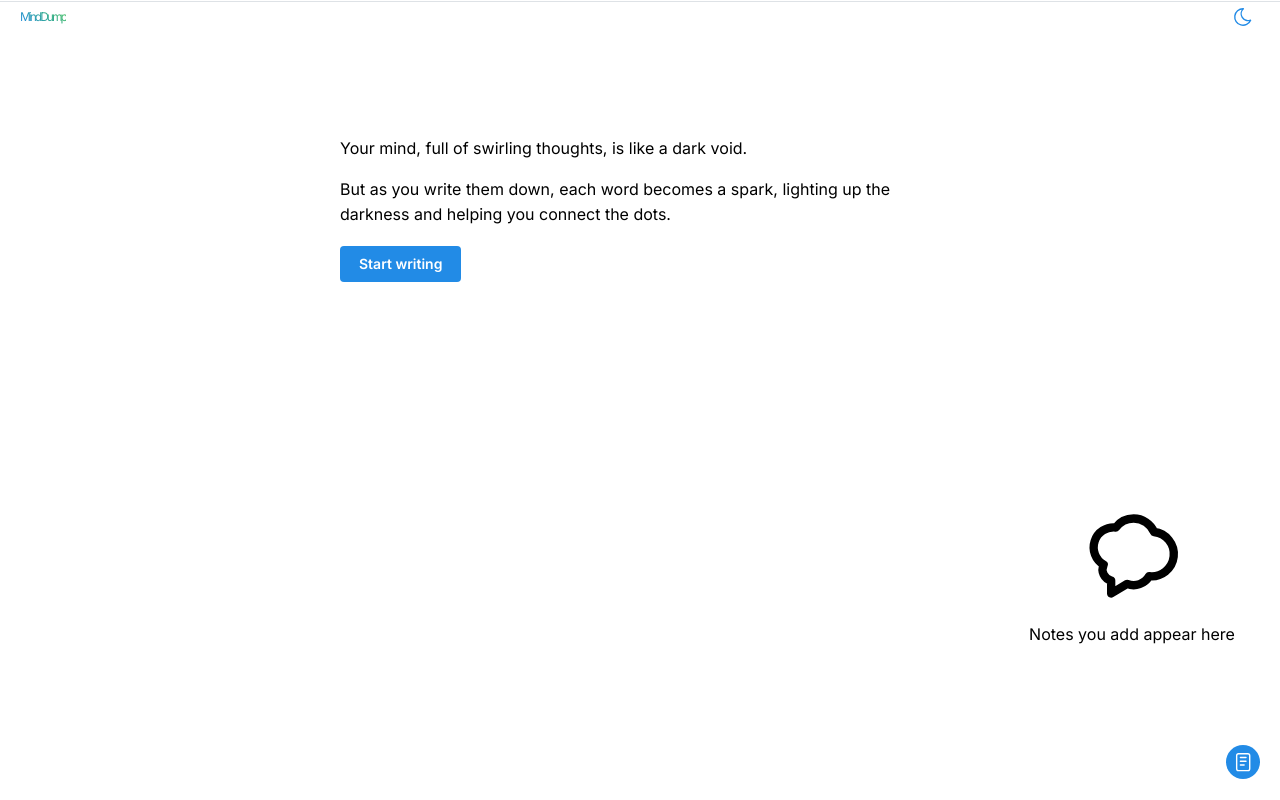
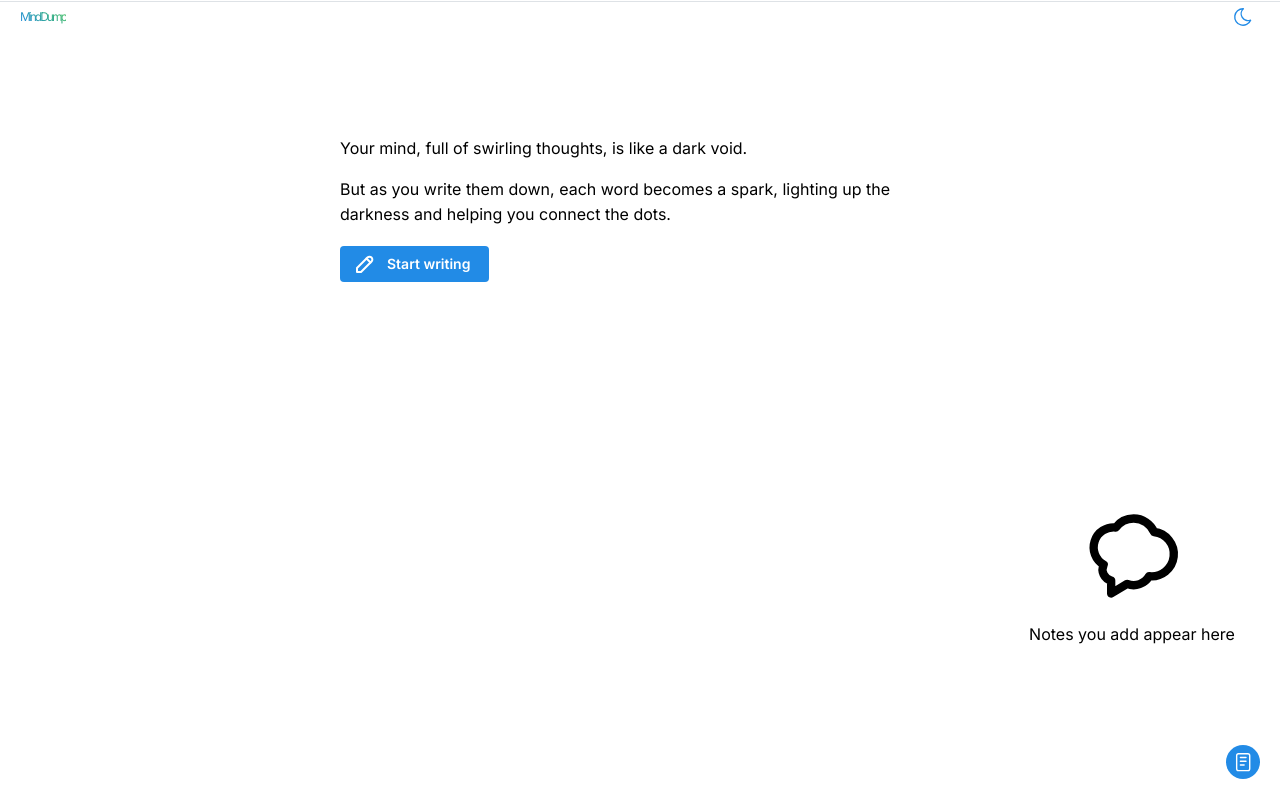
Before and after one commit to huyTon-IceBear/MindDump, a Next.js app: page /notes in a window 1280 px wide. Both pictures are taken after a click on the button 1243 px from the left and 762 px from the top of the page. Built offline with nearby package versions, Linux system fonts and the light colour scheme.

Commit message:
feat: :sparkles: add Icon to create note button

```diff
--- a/src/sections/notes/index.tsx
+++ b/src/sections/notes/index.tsx
@@ -23,6 +23,7 @@ import Note from "./view/Note";
 import NoteModal from "./view/NoteModal";
 
 // Framer Motion imports
+import { IconPencil } from "@tabler/icons-react";
 import { AnimatePresence, motion } from "framer-motion";
 
 export default function NoteView() {
@@ -117,7 +118,11 @@ export default function NoteView() {
                     >
                       {(buttonStyles) => (
                         <div style={buttonStyles}>
-                          <Button mt={20} onClick={handleSkip}>
+                          <Button
+                            mt={20}
+                            onClick={handleSkip}
+                            leftSection={<IconPencil size={24} />}
+                          >
                             Start writing
                           </Button>
                         </div>
```
